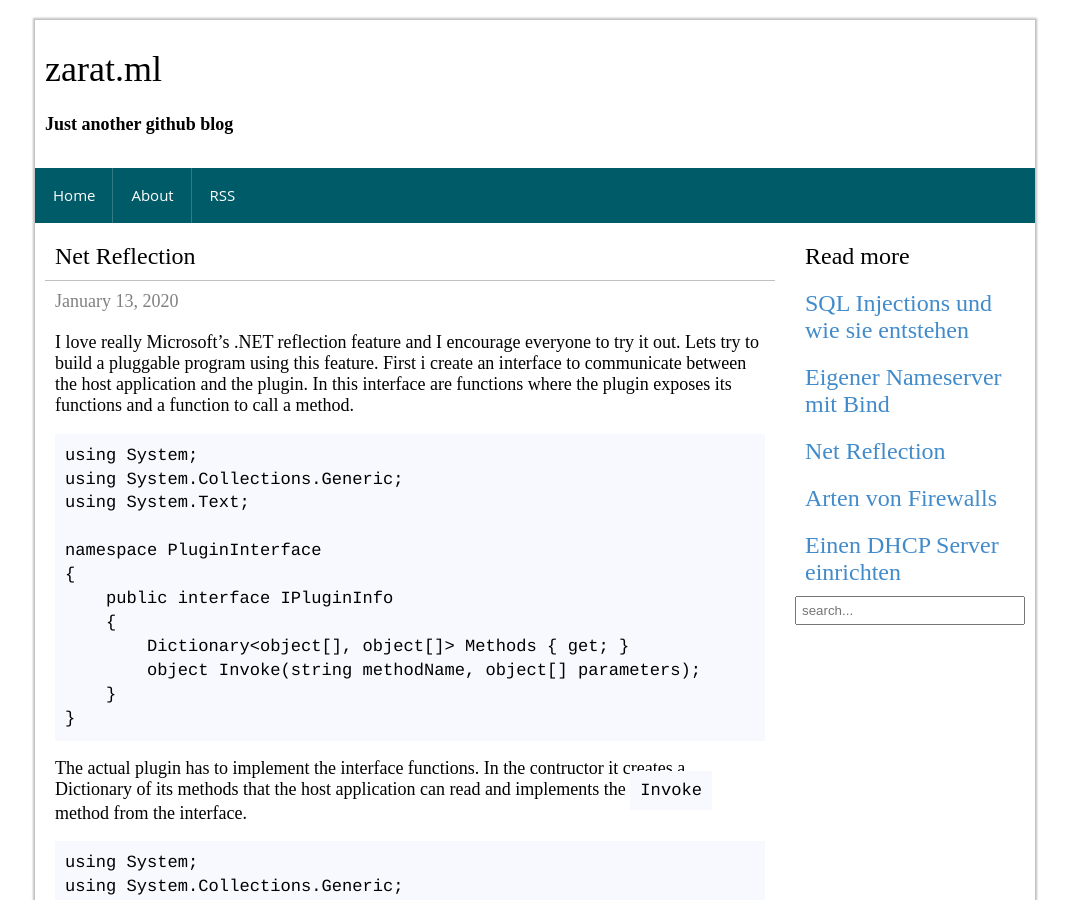
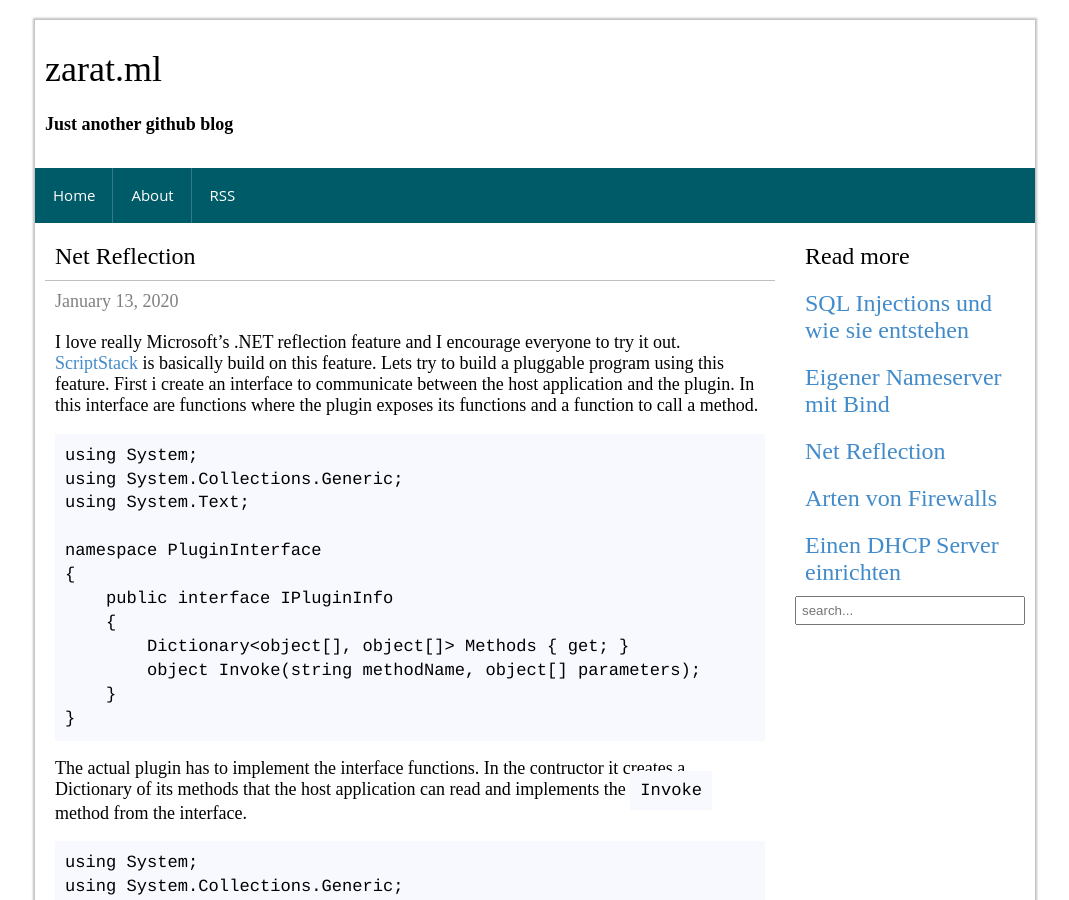
Before and after one commit to mbrain/zarat.github.io, a Jekyll site: the page built from _posts/2020-01-13-NET-reflection.markdown, in a window 1280 px wide and 900 px high. Shown: the whole window, without its empty margins (105-1174 px from the left). Built offline with Jekyll 4.4.1, drawn with Linux system fonts in a browser that asks for light colours; comment, search, counter and statistics services are not loaded.

Commit message:
Update 2020-01-13-NET-reflection.markdown

```diff
--- a/_posts/2020-01-13-NET-reflection.markdown
+++ b/_posts/2020-01-13-NET-reflection.markdown
@@ -7,7 +7,7 @@
 published: true
 ---
 
-I love really Microsoft's .NET reflection feature and I encourage everyone to try it out. Lets try to build a pluggable program using this feature. First i create an interface to communicate between the host application and the plugin.
+I love really Microsoft's .NET reflection feature and I encourage everyone to try it out. [ScriptStack](https://github.com/zarat/scriptstack) is basically build on this feature. Lets try to build a pluggable program using this feature. First i create an interface to communicate between the host application and the plugin.
 <!--excerpt_separator-->
 In this interface are functions where the plugin exposes its functions and a function to call a method.
 
```
